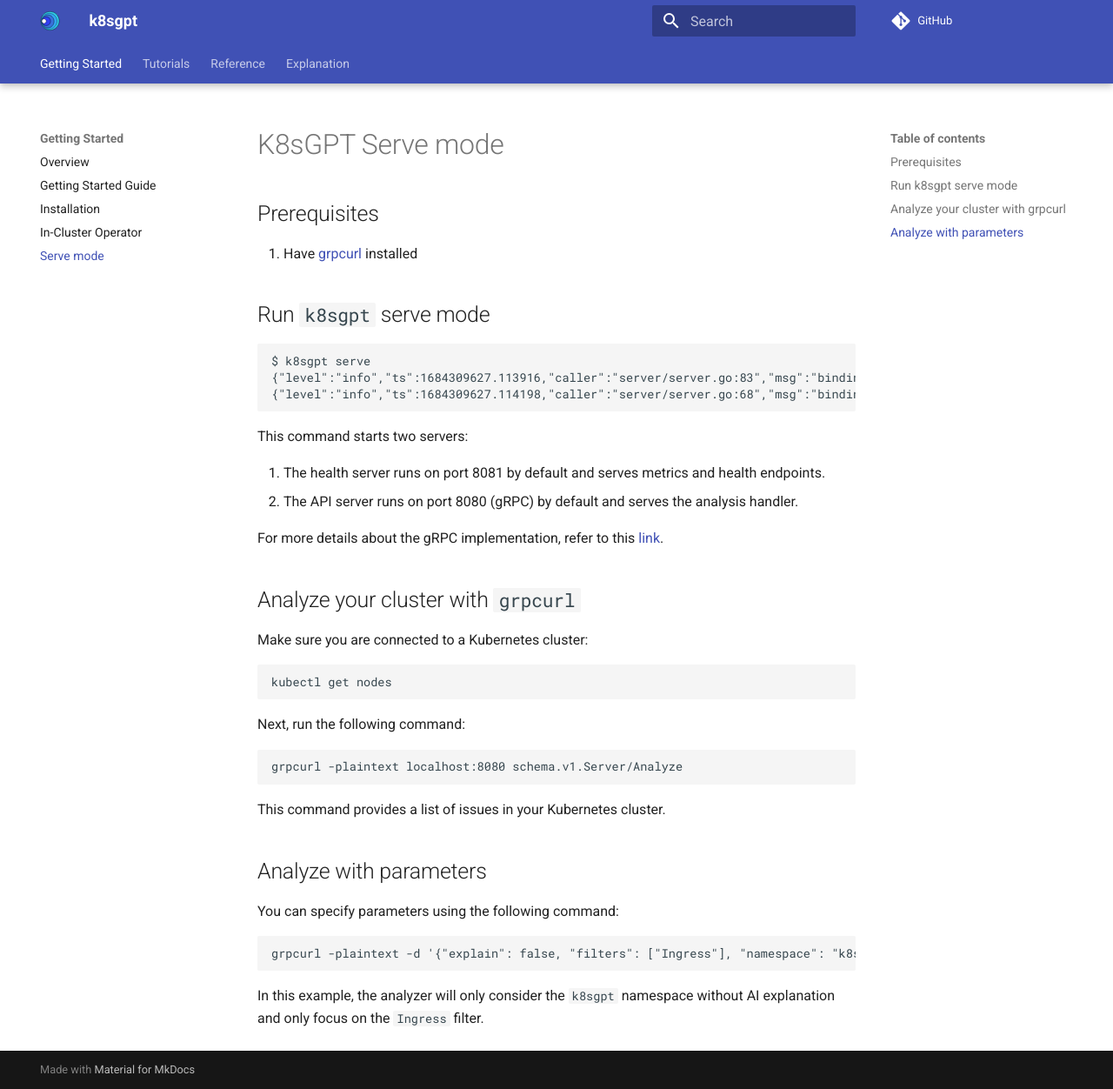
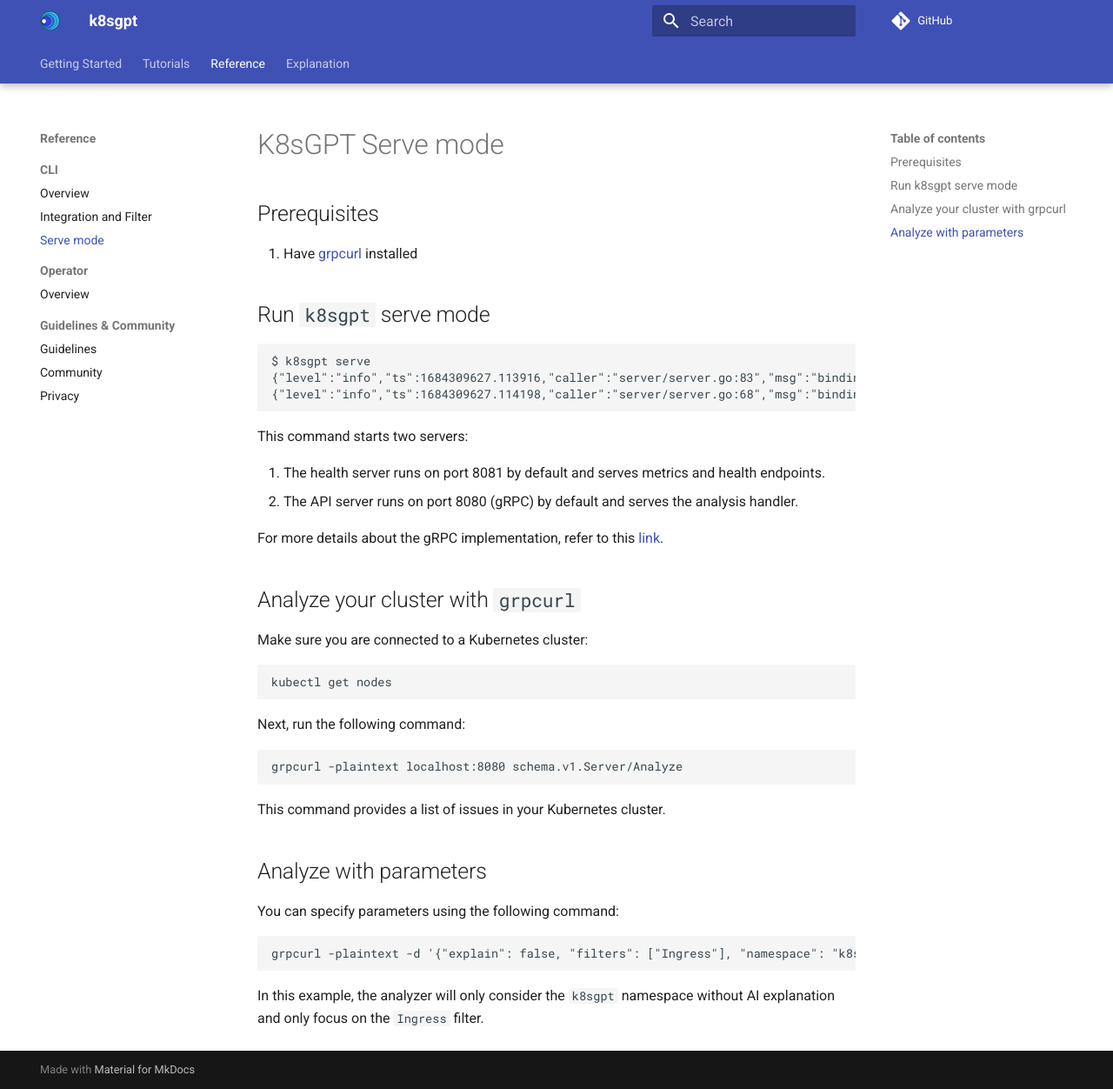
Before and after one commit to k8sgpt-ai/docs, an MkDocs documentation site: the page built from docs/reference/cli/serve-mode.md, in a window 1280 px wide and 1252 px high. Shown: the whole window at 87% size. Built offline with MkDocs 1.6.1 and Material for MkDocs 9.7.7, drawn with Linux system fonts in a browser that asks for light colours; comment, search, counter and statistics services are not loaded.

Commit message:
feat: moove serve-mode to reference folder
Signed-off-by: Matthis Holleville <matthish29@gmail.com>

```diff
--- a/mkdocs.yml
+++ b/mkdocs.yml
@@ -12,7 +12,6 @@ nav:
       - Getting Started Guide: getting-started/getting-started.md
       - Installation: getting-started/installation.md
       - In-Cluster Operator: getting-started/in-cluster-operator.md
-      - Serve mode: getting-started/serve-mode.md
   - Tutorials:
       - Overview: tutorials/index.md
       - Content Collection: tutorials/content-collection/content-collection.md
@@ -20,6 +19,7 @@ nav:
       - CLI:
           - Overview: reference/cli/index.md
           - Integration and Filter: reference/cli/filters.md
+          - Serve mode: reference/cli/serve-mode.md
       - Operator:
           - Overview: reference/operator/overview.md
       - Guidelines & Community:
```
Also changed, not shown: docs/reference/cli/serve-mode.md (renamed from docs/getting-started/serve-mode.md).
